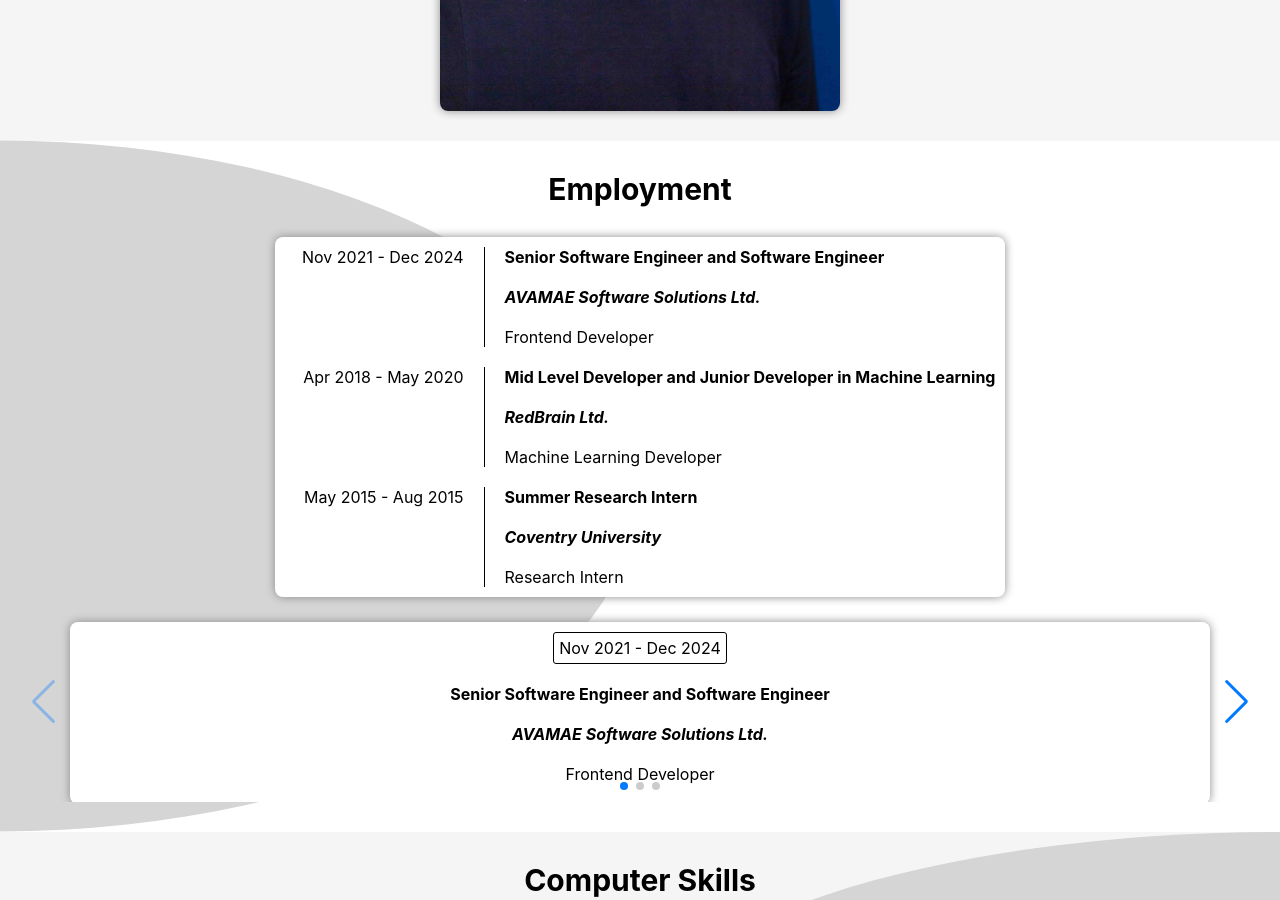
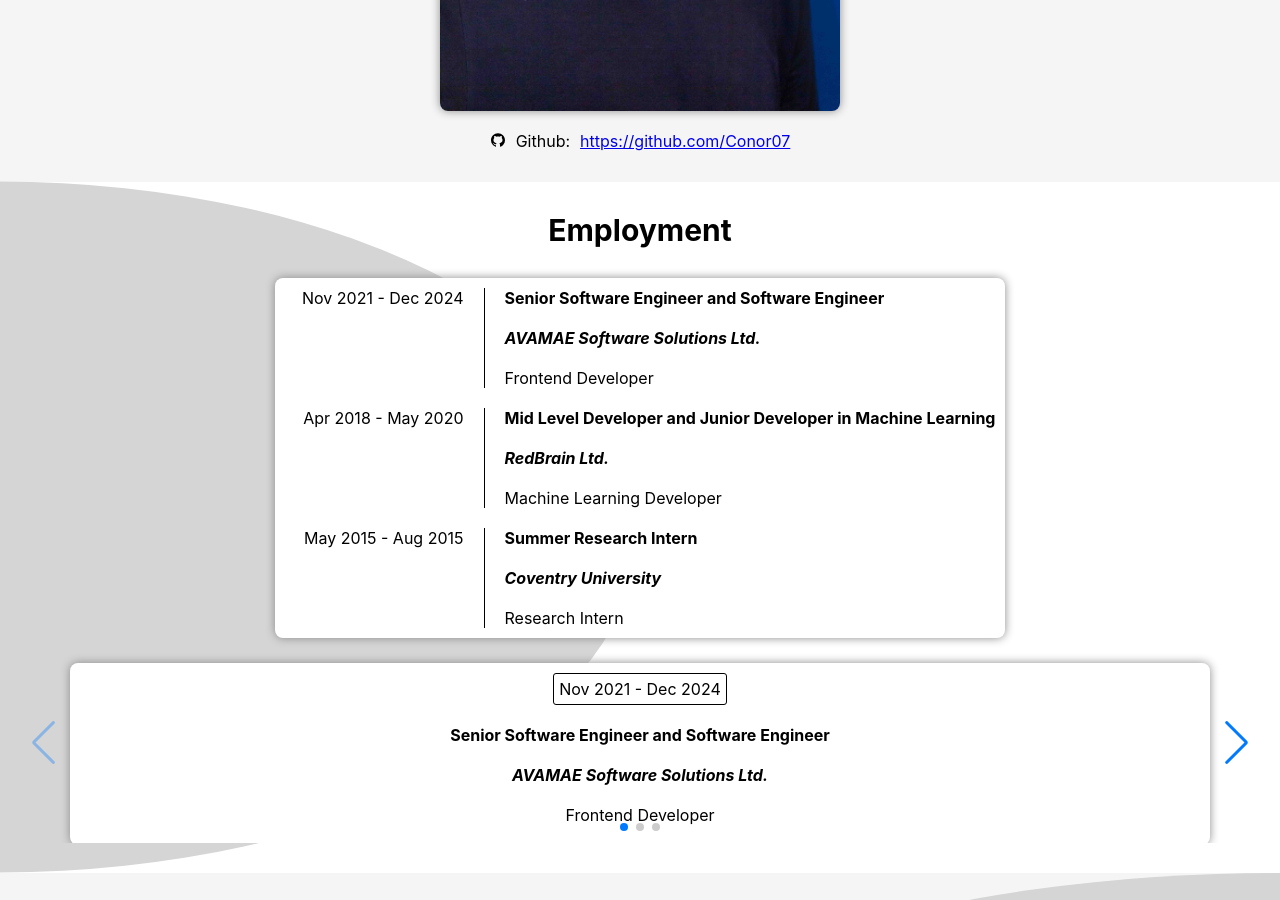
Before and after one commit to Conor07/cv-website, a React (Create React App) app: page / in a window 1280 px wide. Shown: the part 780-1680 px from the top of the page. Built offline with nearby package versions, Linux system fonts and the light colour scheme.

Commit message:
Added github link

```diff
--- a/src/pages/Intro.tsx
+++ b/src/pages/Intro.tsx
@@ -13,6 +13,7 @@
 import { setCurrentScreen } from "src/reducers/navigation";
 import { PageNames } from "src/components/Header";
 import { updateCurrentScreen } from "src/helpers/updateCurrentScreen";
+import { AiFillGithub } from "react-icons/ai";
 
 type IntroProps = {
   scrollPosition: number;
@@ -53,6 +54,16 @@
         alt="profile pic"
         className="ProfilePicture BoxShadow NoBackground"
       />
+
+      <div className="GitPortfolio">
+        <div className="Icon">
+          <AiFillGithub />
+        </div>
+
+        <div className="Text">Github:</div>
+
+        <a href="https://github.com/Conor07">https://github.com/Conor07</a>
+      </div>
     </div>
   );
 };
--- a/src/styles/pages.scss
+++ b/src/styles/pages.scss
@@ -5,6 +5,17 @@
     width: 400px;
     max-width: 80vw;
     border-radius: 8px;
+  }
+
+  .GitPortfolio {
+    display: flex;
+    flex-direction: row;
+    gap: 10px;
+    margin-top: 20px;
+
+    .Icon {
+      padding-top: 1px;
+    }
   }
 }
 
```
